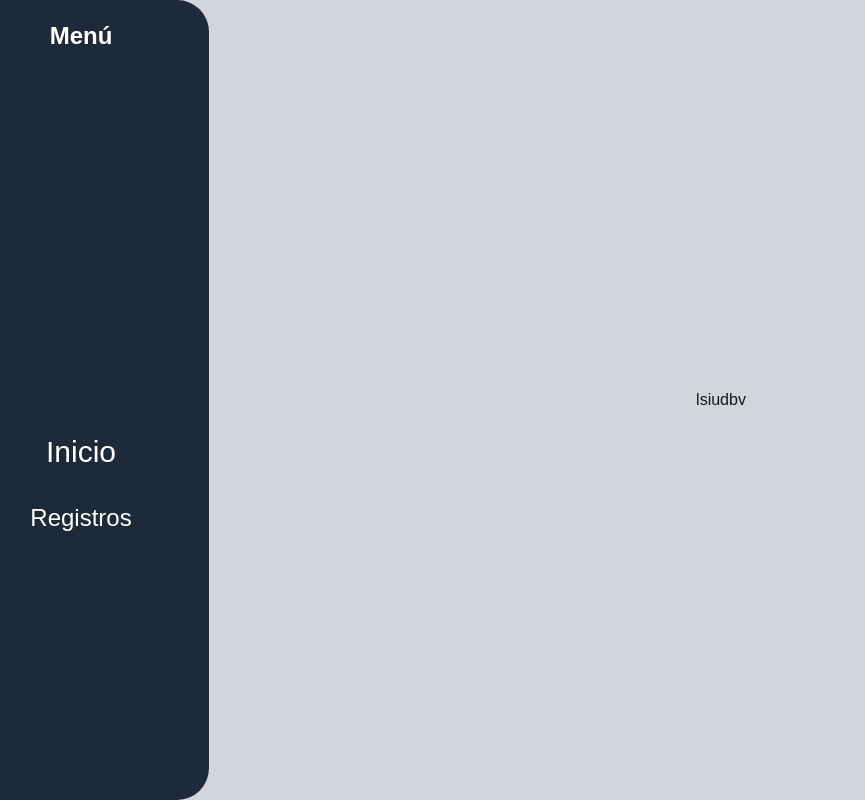
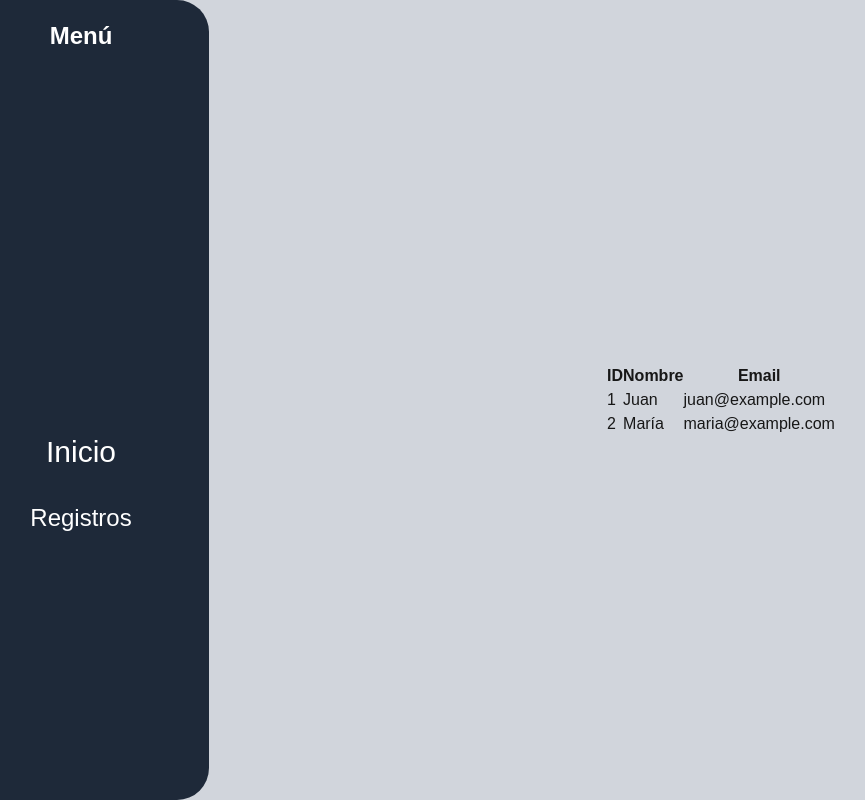
Before and after one commit to gustavo234124/EstacionamientoSystem, a Next.js app: page /registros in a window 1280 px wide. Shown: the whole page, without its empty margins (47-912 px from the left). Built offline with nearby package versions, Linux system fonts and the light colour scheme.

Commit message:
implementacion  componente RegisterTable usando `@tanstack/react-table` para mostrar los datos de registro en la página `registros`.

```diff
--- /dev/null
+++ b/components/registerTable.jsx
@@ -0,0 +1,66 @@
+import {
+    useReactTable,
+    getCoreRowModel,
+    flexRender,
+} from '@tanstack/react-table'
+
+export default function RegisterTable() {
+    // Define tus columnas
+    const columns = [
+        {
+            accessorKey: 'id',
+            header: 'ID',
+        },
+        {
+            accessorKey: 'nombre',
+            header: 'Nombre',
+        },
+        {
+            accessorKey: 'email',
+            header: 'Email',
+        },
+    ]
+
+    // Tus datos
+    const data = [
+        { id: 1, nombre: 'Juan', email: 'juan@example.com' },
+        { id: 2, nombre: 'María', email: 'maria@example.com' },
+    ]
+
+    // Crea la tabla
+    const table = useReactTable({
+        data,
+        columns,
+        getCoreRowModel: getCoreRowModel(),
+    })
+
+    return (
+        <table>
+            <thead>
+                {table.getHeaderGroups().map(headerGroup => (
+                    <tr key={headerGroup.id}>
+                        {headerGroup.headers.map(header => (
+                            <th key={header.id}>
+                                {flexRender(
+                                    header.column.columnDef.header,
+                                    header.getContext()
+                                )}
+                            </th>
+                        ))}
+                    </tr>
+                ))}
+            </thead>
+            <tbody>
+                {table.getRowModel().rows.map(row => (
+                    <tr key={row.id}>
+                        {row.getVisibleCells().map(cell => (
+                            <td key={cell.id}>
+                                {flexRender(cell.column.columnDef.cell, cell.getContext())}
+                            </td>
+                        ))}
+                    </tr>
+                ))}
+            </tbody>
+        </table>
+    )
+}
--- a/package.json
+++ b/package.json
@@ -9,6 +9,7 @@
   },
   "dependencies": {
     "@neondatabase/serverless": "^1.0.2",
+    "@tanstack/react-table": "^8.21.3",
     "bcryptjs": "^3.0.2",
     "next": "15.5.5",
     "react": "19.1.0",
--- a/pages/registros.js
+++ b/pages/registros.js
@@ -1,5 +1,6 @@
 // pages/estacionamiento.js
 import Navmenu from '../components/navmenu.jsx';
+import RegisterTable from '../components/registerTable.jsx'
 
 export default function Registros() {
   return (
@@ -8,7 +9,7 @@ export default function Registros() {
 
       {/* Contenido con padding izquierdo en PC para que no quede debajo del navbar */}
       <div className="md:ml-64 flex items-center justify-center min-h-screen p-4">
-       <p className='text-center green-700'>lsiudbv</p>
+        <RegisterTable />
       </div>
     </div>
   );
```
